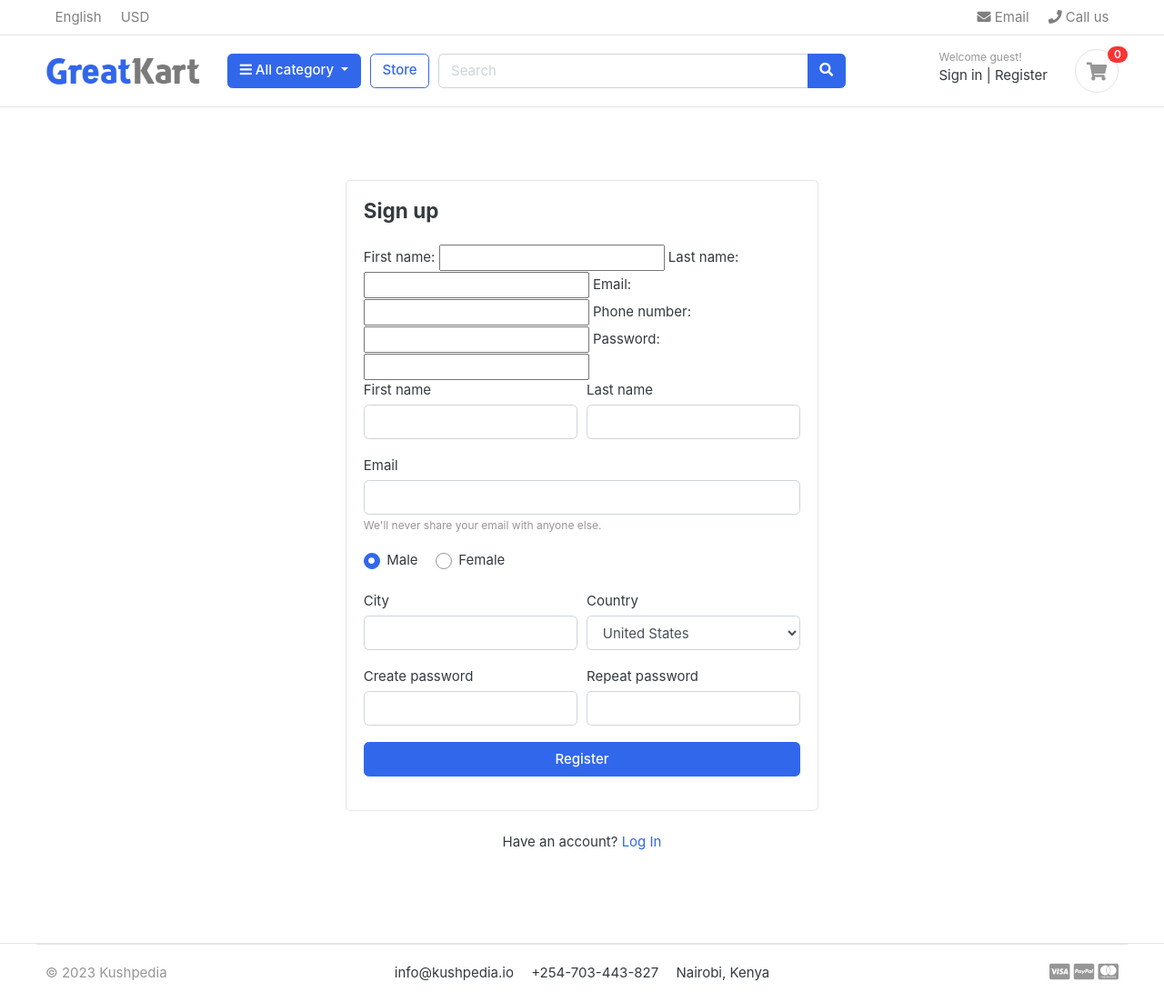
After one commit to kushpedia/moviemaniacwithdjango, a Django app: page /accounts/register/ in a window 1280 px wide. The commit adds this page. Shown: the whole page at 91% size. Run offline with Django 4.2, Linux system fonts and the light colour scheme; data comes from the database, SQL or seed files in the repository; both versions use the stored data as it was after the commit; some libraries are stand-ins or nearby versions; some web fonts are replaced.

Commit message:
start account registration

```diff
--- a/Kushpedia_E_Shop/urls.py
+++ b/Kushpedia_E_Shop/urls.py
@@ -24,5 +24,6 @@ urlpatterns = [
     path('', views.homePage, name='home' ),
     path('store/', include('store.urls')),
     path('carts/', include('carts.urls')),
+    path('accounts/', include('accounts.urls')),
 
 ]+ static(settings.MEDIA_URL, document_root=settings.MEDIA_ROOT)
--- /dev/null
+++ b/accounts/forms.py
@@ -0,0 +1,7 @@
+from django import forms
+from . models import Account
+
+class RegistrationForm(forms.ModelForm):
+    class Meta:
+        model = Account
+        fields = ['first_name', 'last_name', 'email', 'phone_number', 'password']
--- /dev/null
+++ b/accounts/urls.py
@@ -0,0 +1,9 @@
+from django.urls import path
+from . import views
+
+urlpatterns=[
+    path('register/',views.register,name="register"),
+    path('login/',views.login,name="login"),
+    path('logout/',views.logout,name="logout"),
+
+]
--- a/accounts/views.py
+++ b/accounts/views.py
@@ -1,3 +1,18 @@
 from django.shortcuts import render
+from . forms import RegistrationForm
 
 # Create your views here.
+def register(request):
+    form = RegistrationForm
+    context = {
+        'form' : form
+    }
+    return render(request, 'accounts/register.html', context)
+
+
+def login(request):
+    return render(request, 'accounts/login.html')
+
+
+def logout(request):
+    return render(request, 'accounts/logout.html')
--- /dev/null
+++ b/templates/accounts/login.html
@@ -0,0 +1 @@
+<h1>login</h1>
--- /dev/null
+++ b/templates/accounts/logout.html
@@ -0,0 +1 @@
+<h1>logout</h1>
--- /dev/null
+++ b/templates/accounts/register.html
@@ -0,0 +1,79 @@
+{% extends 'base.html' %}
+
+{% block content %}
+<!-- ========================= SECTION CONTENT ========================= -->
+<section class="section-content padding-y">
+
+    <!-- ============================ COMPONENT REGISTER   ================================= -->
+        <div class="card mx-auto" style="max-width:520px; margin-top:40px;">
+        <article class="card-body">
+            <header class="mb-4"><h4 class="card-title">Sign up</h4></header>
+            <form>
+                {{form}}
+                    <div class="form-row">
+                        <div class="col form-group">
+                            <label>First name</label>
+                            <input type="text" class="form-control" placeholder="">
+                        </div> <!-- form-group end.// -->
+                        <div class="col form-group">
+                            <label>Last name</label>
+                            <input type="text" class="form-control" placeholder="">
+                        </div> <!-- form-group end.// -->
+                    </div> <!-- form-row end.// -->
+                    <div class="form-group">
+                        <label>Email</label>
+                        <input type="email" class="form-control" placeholder="">
+                        <small class="form-text text-muted">We'll never share your email with anyone else.</small>
+                    </div> <!-- form-group end.// -->
+                    <div class="form-group">
+                        <label class="custom-control custom-radio custom-control-inline">
+                        <input class="custom-control-input" checked="" type="radio" name="gender" value="option1">
+                        <span class="custom-control-label"> Male </span>
+                        </label>
+                        <label class="custom-control custom-radio custom-control-inline">
+                        <input class="custom-control-input" type="radio" name="gender" value="option2">
+                        <span class="custom-control-label"> Female </span>
+                        </label>
+                    </div> <!-- form-group end.// -->
+                    <div class="form-row">
+                        <div class="form-group col-md-6">
+                        <label>City</label>
+                        <input type="text" class="form-control">
+                        </div> <!-- form-group end.// -->
+                        <div class="form-group col-md-6">
+                        <label>Country</label>
+                        <select id="inputState" class="form-control">
+                            <option> Choose...</option>
+                            <option>Kenya</option>
+                            <option>Russia</option>
+                            <option selected="">United States</option>
+                            <option>India</option>
+                            <option>Afghanistan</option>
+                        </select>
+                        </div> <!-- form-group end.// -->
+                    </div> <!-- form-row.// -->
+                    <div class="form-row">
+                        <div class="form-group col-md-6">
+                            <label>Create password</label>
+                            <input class="form-control" type="password">
+                        </div> <!-- form-group end.// -->
+                        <div class="form-group col-md-6">
+                            <label>Repeat password</label>
+                            <input class="form-control" type="password">
+                        </div> <!-- form-group end.// -->
+                    </div>
+                    <div class="form-group">
+                        <button type="submit" class="btn btn-primary btn-block"> Register  </button>
+                    </div> <!-- form-group// -->
+
+                </form>
+            </article><!-- card-body.// -->
+        </div> <!-- card .// -->
+        <p class="text-center mt-4">Have an account? <a href="{% url 'login' %}">Log In</a></p>
+        <br><br>
+    <!-- ============================ COMPONENT REGISTER  END.// ================================= -->
+
+
+    </section>
+    <!-- ========================= SECTION CONTENT END// ========================= -->
+{% endblock %}
--- a/templates/includes/navbar.html
+++ b/templates/includes/navbar.html
@@ -66,8 +66,8 @@
                         <div class="widget-header">
                             <small class="title text-muted">Welcome guest!</small>
                             <div>
-                                <a href="./signin.html">Sign in</a> <span class="dark-transp"> | </span>
-                                <a href="./register.html"> Register</a>
+                                <a href="{% url 'login' %}">Sign in</a> <span class="dark-transp"> | </span>
+                                <a href="{% url 'register' %}"> Register</a>
                             </div>
                         </div>
                         <a href="{% url 'cart' %}" class="widget-header pl-3 ml-3">
```
Also changed, not shown: db.sqlite3.
